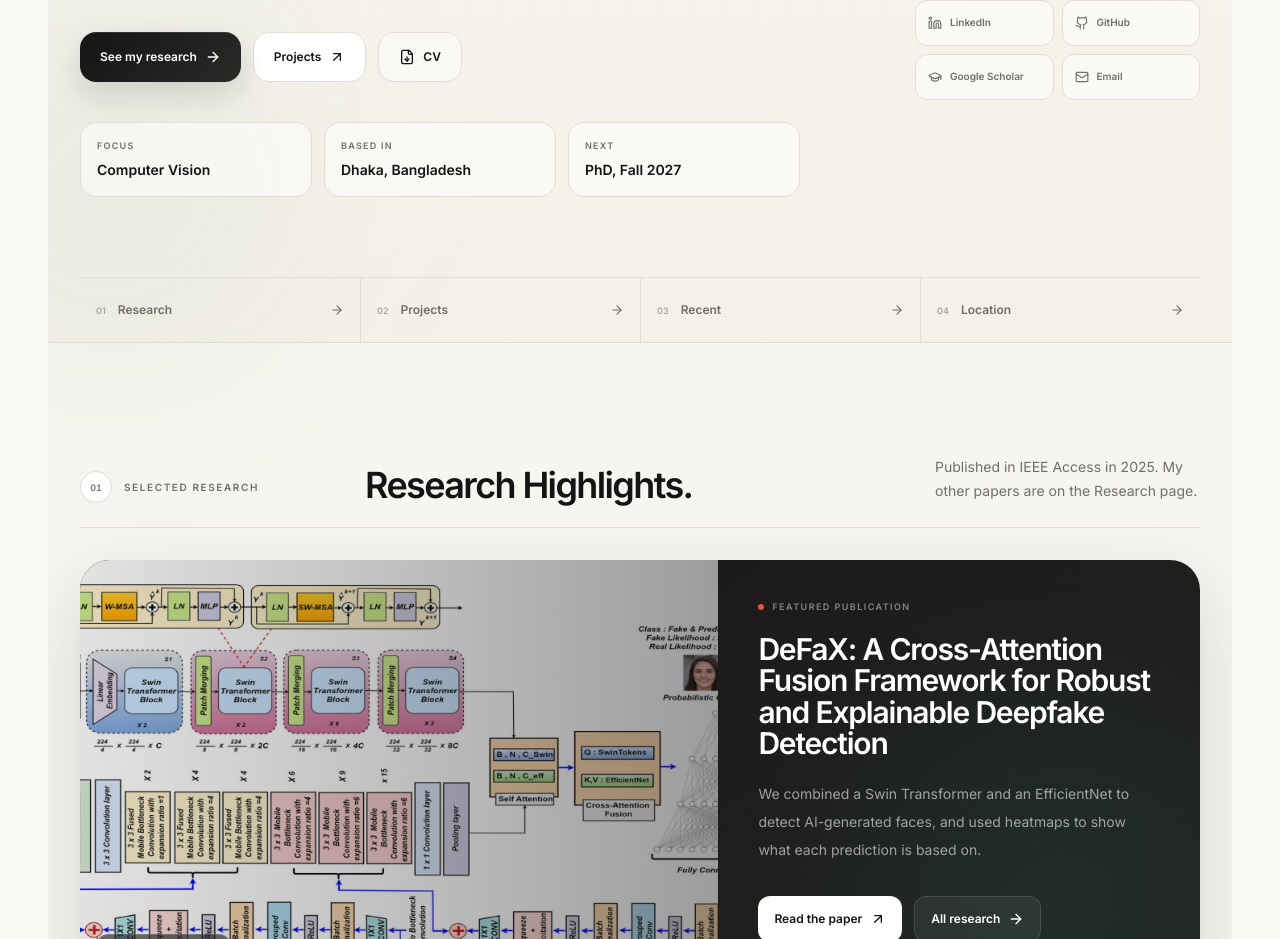
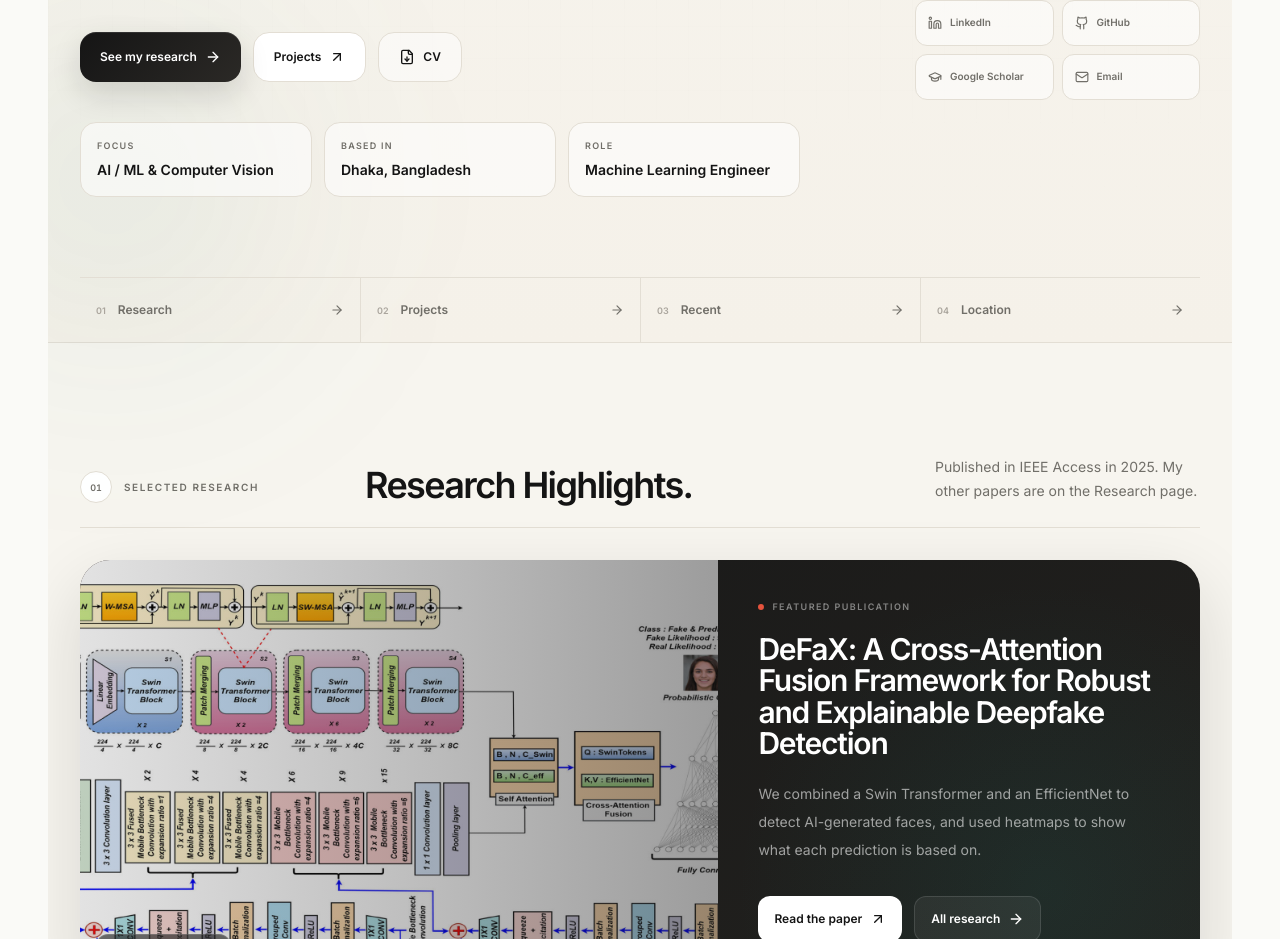
Before and after one commit to SifatSwapnil2022/myWebsite, a React (Vite) app: page / in a window 1280 px wide. Shown: the part 808-1747 px from the top of the page. Built offline with nearby package versions, Linux system fonts and the light colour scheme; no server answers; a web font is replaced by a local one.

Commit message:
Update portfolio content and sections

```diff
--- a/src/pages/Home.tsx
+++ b/src/pages/Home.tsx
@@ -794,9 +794,9 @@ robotics, with a long-term focus on safe, reliable decision-making in real-world
             <Reveal delay={225}>
               <div className="mt-10 grid max-w-[720px] grid-cols-1 gap-3 sm:grid-cols-3">
                 {[
-                  ['Focus', 'Computer Vision'],
-                  ['Based in', 'Dhaka, Bangladesh'],
-                  ['Next', 'PhD, Fall 2027'],
+                  ['Focus', 'AI / ML & Computer Vision'],
+  ['Based in', 'Dhaka, Bangladesh'],
+  ['Role', 'Machine Learning Engineer'],
                 ].map(([label, value]) => (
                   <div
                     key={label}
```
